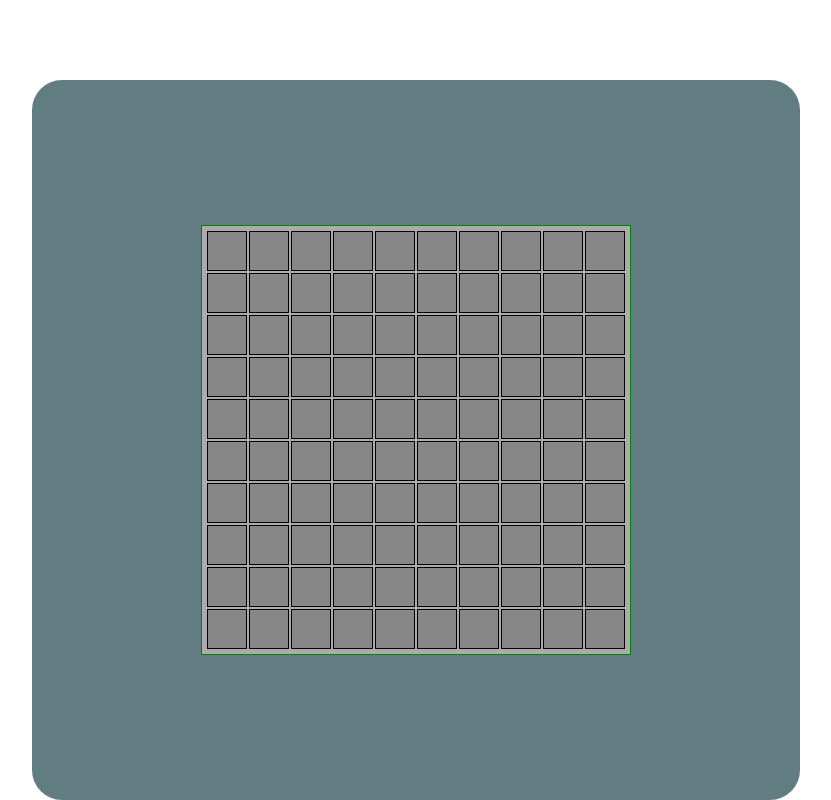
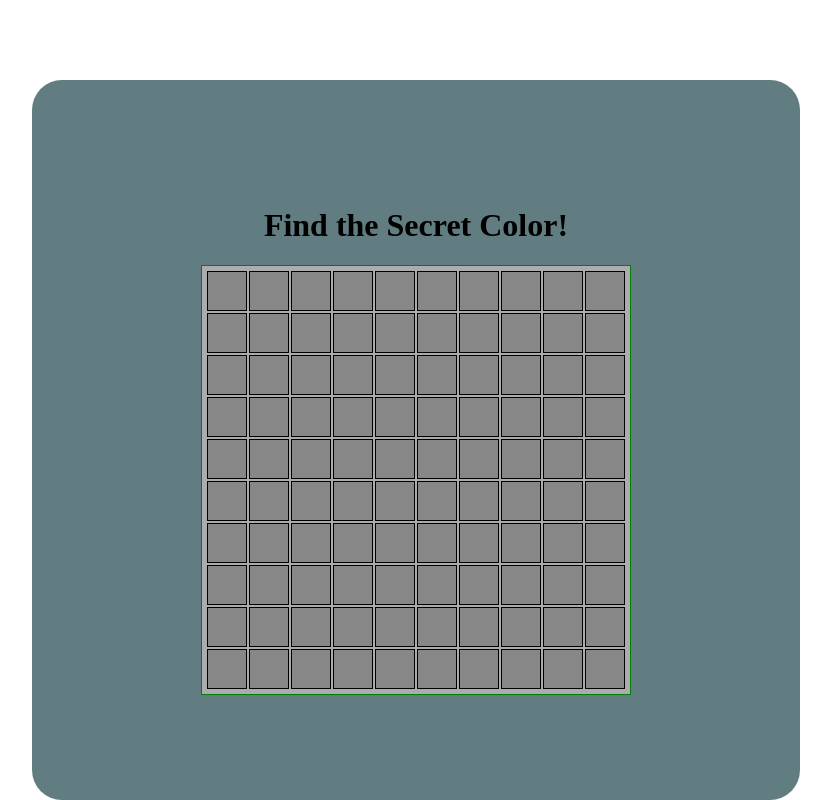
Before and after one commit to PiniWeiss/Secret-Color-react, a React (Vite) app: page / in a window 1280 px wide. Shown: the whole page, without its empty margins (224-1055 px from the left). Built offline with nearby package versions, Linux system fonts and the light colour scheme.

Commit message:
header initialize

```diff
--- a/src/App.css
+++ b/src/App.css
@@ -21,6 +21,8 @@ main {
   border-radius: 30px;
 }
 
+
+
 #grid-board {
   padding: 5px;
   display: grid;
--- a/src/App.jsx
+++ b/src/App.jsx
@@ -1,10 +1,12 @@
 import "./App.css";
 import GridLayout from "./components/gridLayout";
+import Header from "./components/Header";
 
 function App() {
   return (
     <>
       <main>
+        <Header/>
         <GridLayout />
       </main>
     </>
--- /dev/null
+++ b/src/components/Header.jsx
@@ -0,0 +1,11 @@
+
+
+function Header() {
+  return (
+    <header>
+      <h1>Find the <span className='title-color'>Secret Color!</span><span className='colorto-find'></span></h1>
+    </header>
+  )
+}
+
+export default Header
```
